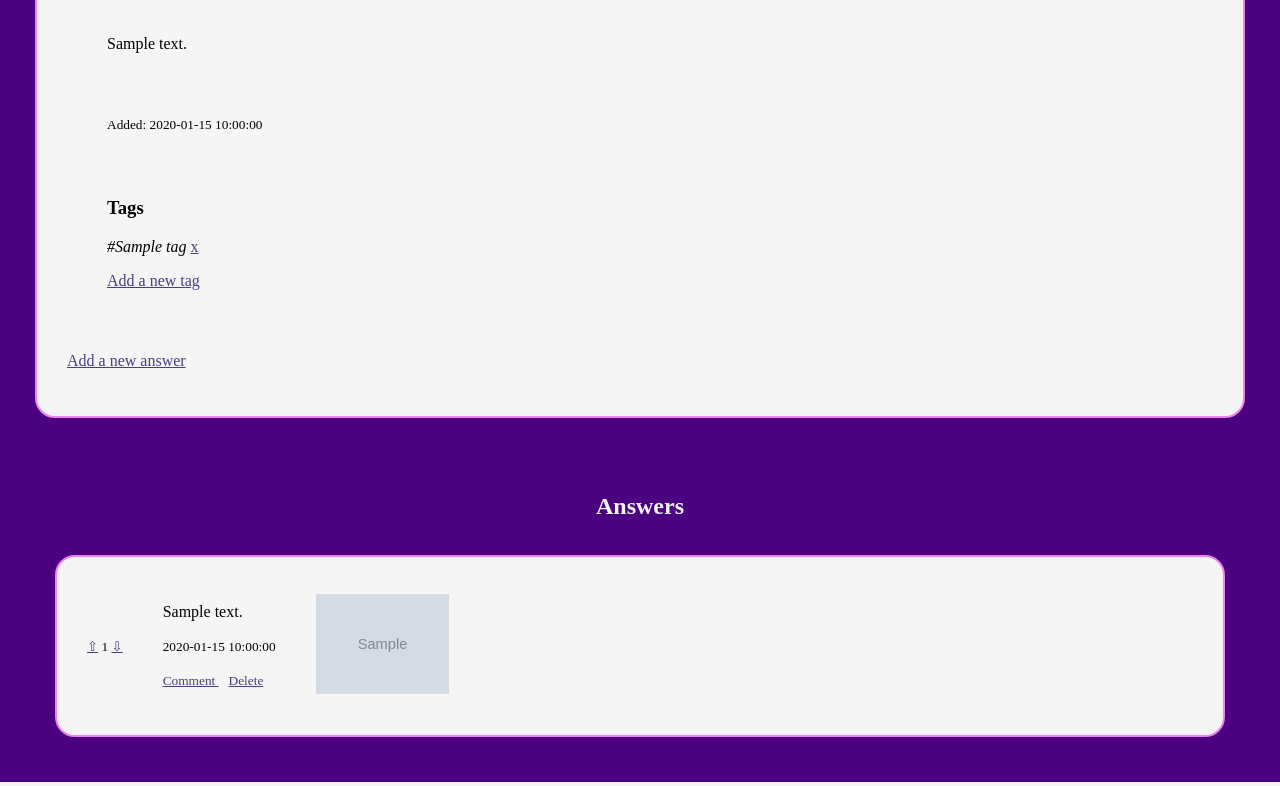
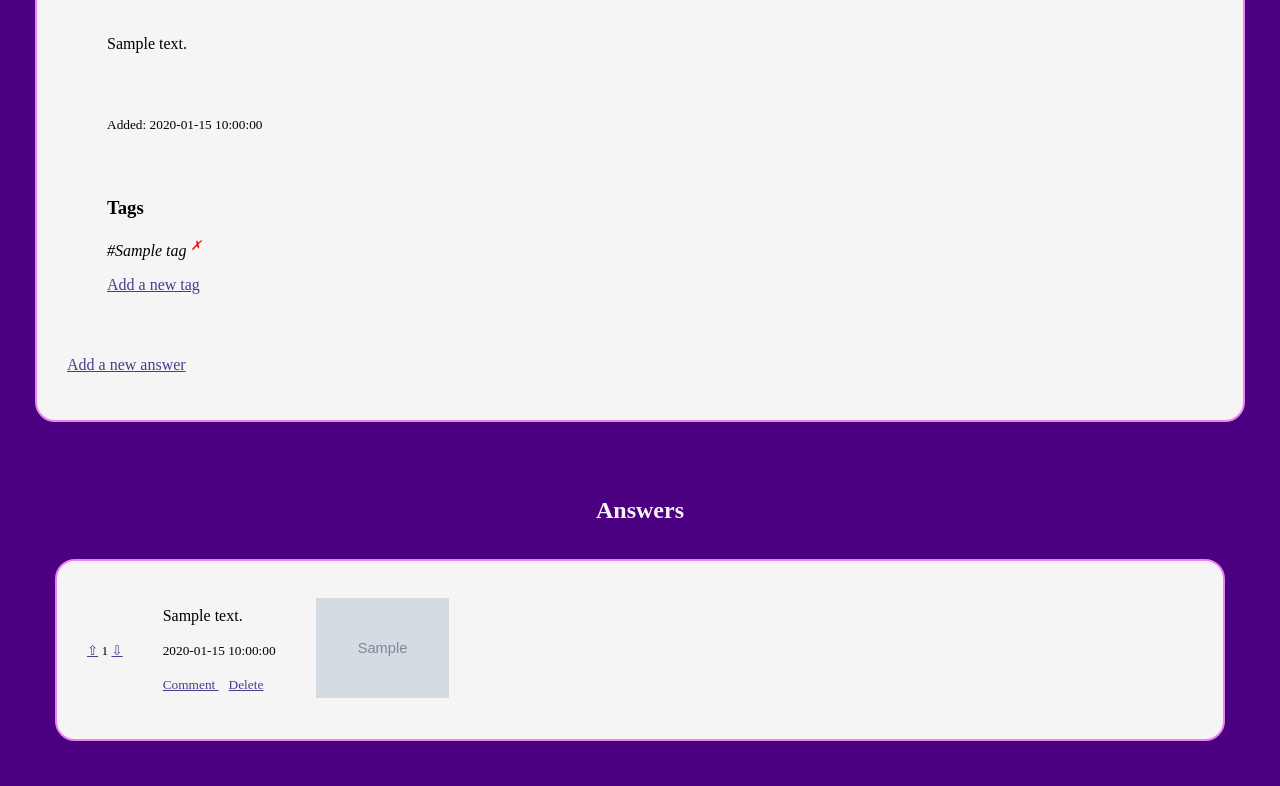
Before and after one commit to abenteuerzeit/ask-mate, a Flask app: template templates/question.html in a window 1280 px wide. Shown: the part 435-1221 px from the top of the page. Run offline with Flask 2, Linux system fonts and the light colour scheme; the template is opened without the code that fills it: most values are stand-ins (such as "Sample title", 1, 10 or a date in 2020); grey boxes marked "Sample" are stand-in pictures.

Commit message:
Make delete tag a fancy X

```diff
--- a/templates/question.html
+++ b/templates/question.html
@@ -23,8 +23,12 @@
                 <div class="question"><h3>Tags</h3>
                     <p>
                         {% for q in question_tags %}{% for tag in tags %}{% if q.tag_id == tag.id %}
-                            <em>#{{ tag.name }} </em>
-                            <a class="questionLink" href="{{ question.id }}/tag/{{tag.id}}/delete">x</a>
+                            <em>#{{ tag.name }}
+                                <a class="questionLink" style="text-decoration: none"
+                                   href="{{ question.id }}/tag/{{ tag.id }}/delete">
+                                    <sup style="color: red">&#x2717;</sup>
+                                </a>
+                            </em>
                         {% endif %}{% endfor %}{% endfor %}
                     </p>
                     <p><a class="questionLink" href="/question/{{ question.id }}/new-tag">Add a new tag </a></p>
@@ -50,7 +54,8 @@
                     <p>{{ answer.message }}</p>
                     <small>{{ answer.submission_time }}</small><br>
                     <p><small>
-                        <a class="questionLink" style="padding-right: 10px" href="/question/{{ question.id }}/new-comment">
+                        <a class="questionLink" style="padding-right: 10px"
+                           href="/question/{{ question.id }}/new-comment">
                             Comment
                         </a>
                         <a class="questionLink" style="padding-right: 10px"
```
